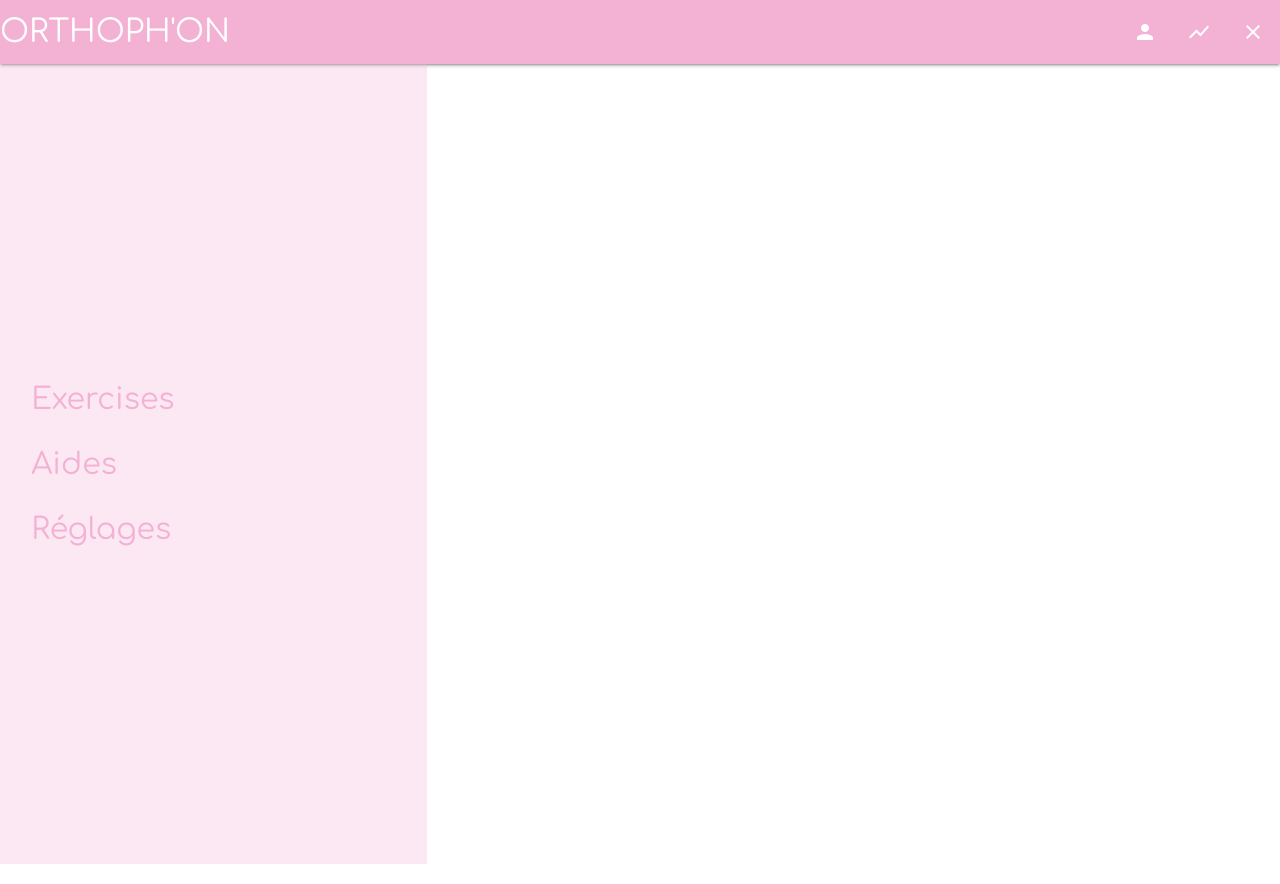
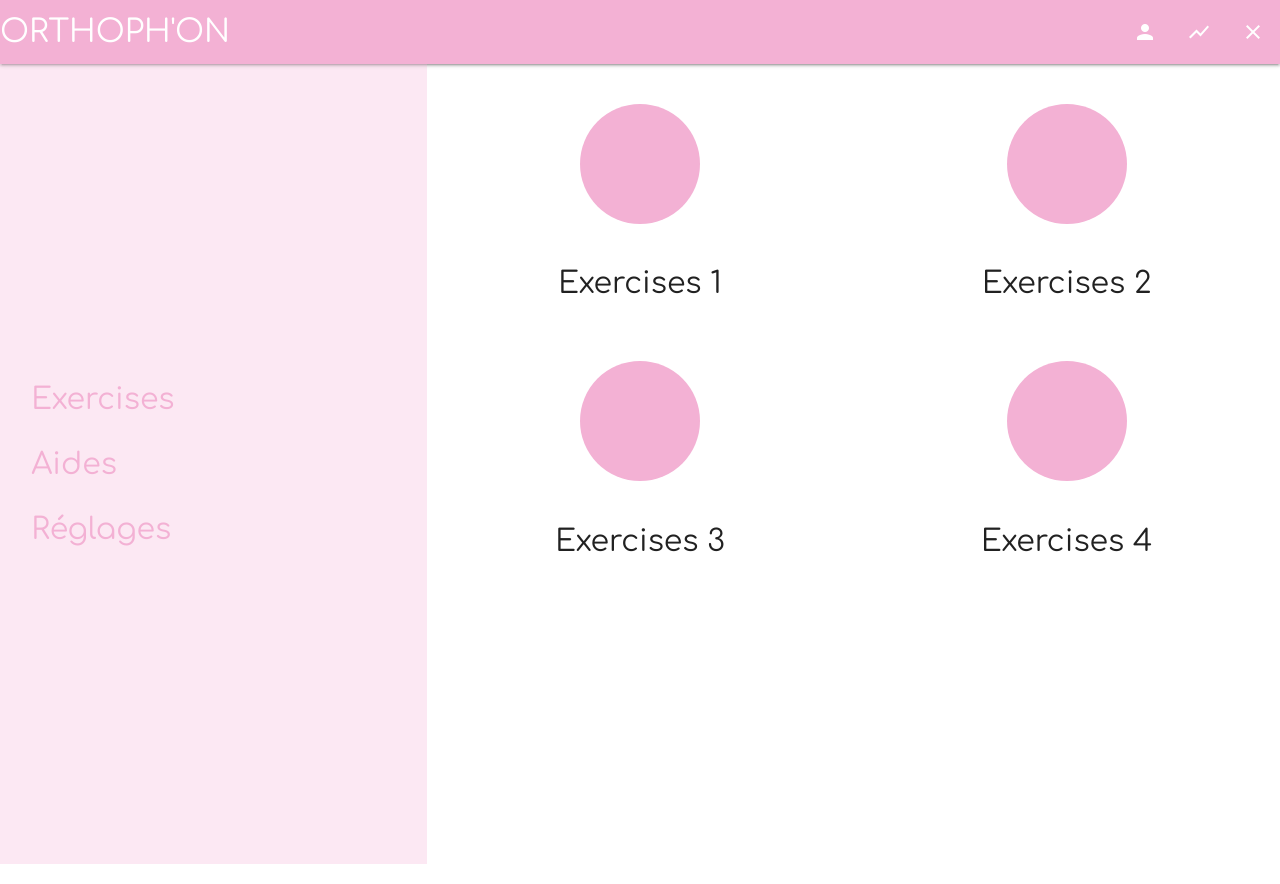
Before and after one commit to Mr-Monster-0248/Orthoph-on, an Electron app: page exercises.html in a window 1280 px wide. Drawn offline with nearby package versions, Linux system fonts and the light colour scheme.

Commit message:
Add exercices bubble

```diff
--- a/customStyle.css
+++ b/customStyle.css
@@ -44,3 +44,20 @@ body {
     transition-duration: 500ms;
     font-size: 1.5em;
 }
+
+.exoDisp {
+    margin-top: 40px;
+    text-align: center;
+}
+
+.exoImg {
+    display: inline-block;
+    height: 120px;
+    width: 120px;
+    background-color: #f3b1d4;
+    border-radius: 1000px;
+}
+
+.exoTitle {
+    font-size: 2em;
+}
--- a/exercises.html
+++ b/exercises.html
@@ -36,7 +36,28 @@
 
             </div>
             <div class="col s8">
+              <div class="row">
 
+                <div class="col s6 exoDisp">
+                  <div class="exoImg"></div>
+                  <h2 class="exoTitle">Exercises 1</h2>
+                </div>
+
+                <div class="col s6 exoDisp">
+                  <div class="exoImg"></div>
+                  <h2 class="exoTitle">Exercises 2</h2>
+                </div>
+
+                <div class="col s6 exoDisp">
+                  <div class="exoImg"></div>
+                  <h2 class="exoTitle">Exercises 3</h2>
+                </div>
+
+                <div class="col s6 exoDisp">
+                  <div class="exoImg"></div>
+                  <h2 class="exoTitle">Exercises 4</h2>
+                </div>
+              </div>
             </div>
           </div>
         </main>
```
